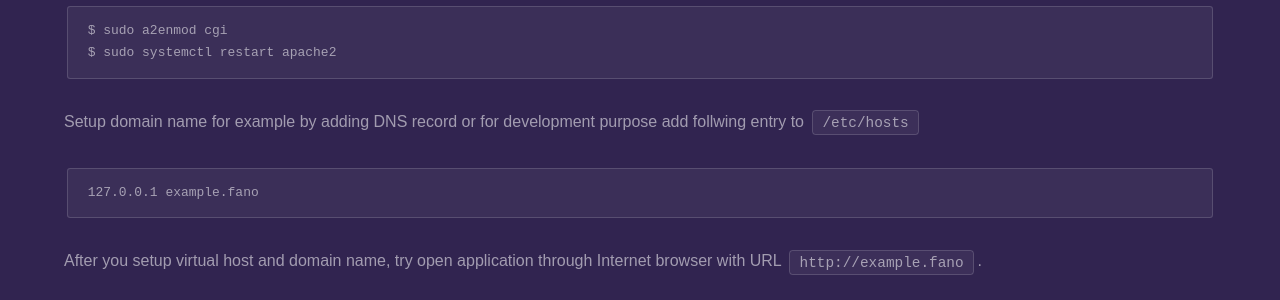
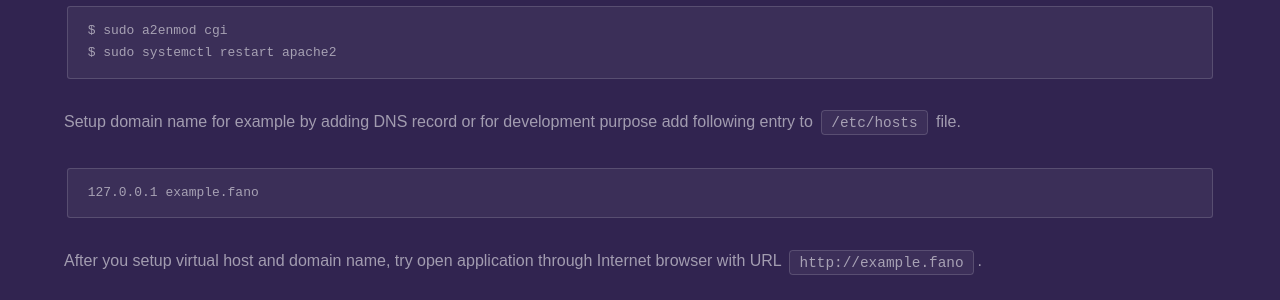
Before and after one commit to fanoframework/fanoframework.github.io, a Jekyll site: the page built from getting-started/index.md, in a window 1280 px wide and 900 px high, scrolled down 2697 px. Shown: the part 147-447 px from the top of the window. Built offline with Jekyll 4.4.1, drawn with Linux system fonts in a browser that asks for light colours; our own code applies the rules of GitHub Pages for plain Markdown files.

Commit message:
fix typo

````diff
--- a/getting-started/index.md
+++ b/getting-started/index.md
@@ -112,7 +112,7 @@ $ sudo systemctl restart apache2
 ```
 
 Setup domain name for example by adding DNS record or for development purpose add
-follwing entry to `/etc/hosts`
+following entry to `/etc/hosts` file.
 
 ```
 127.0.0.1 example.fano
````
